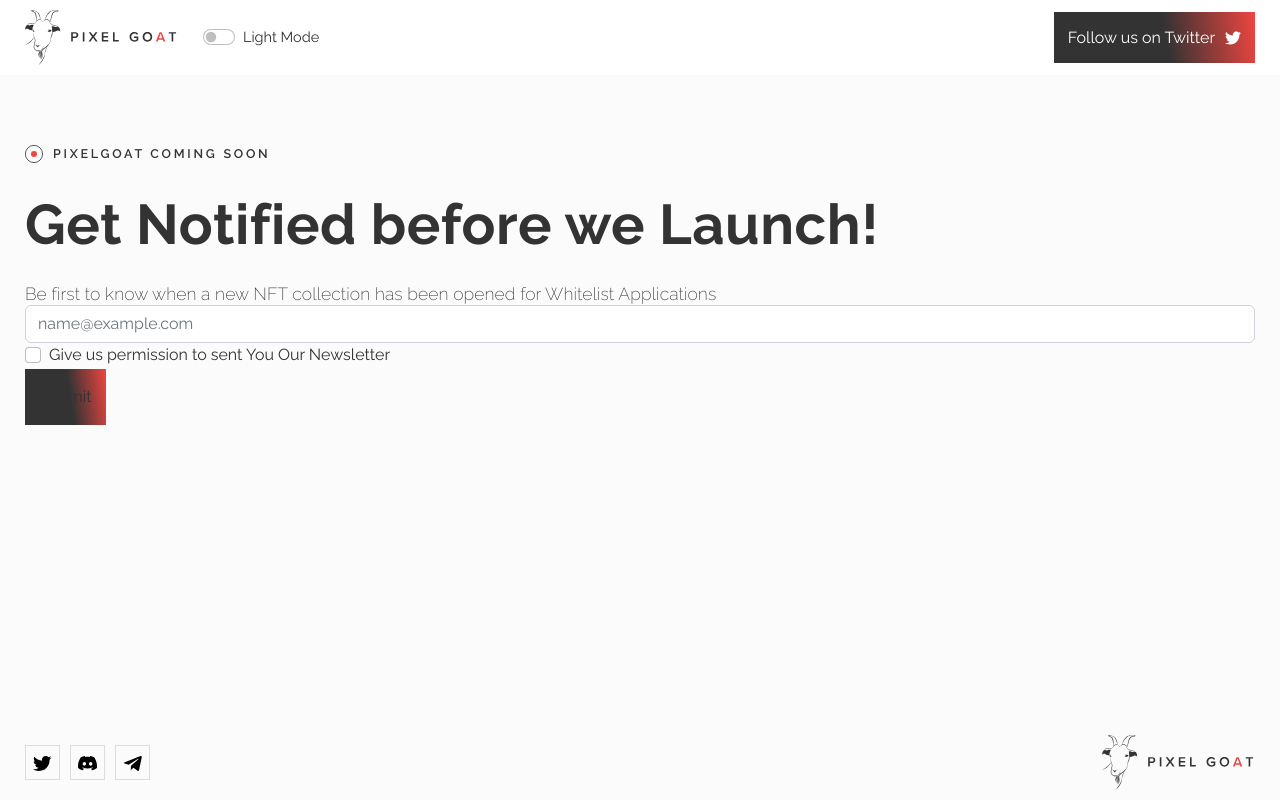
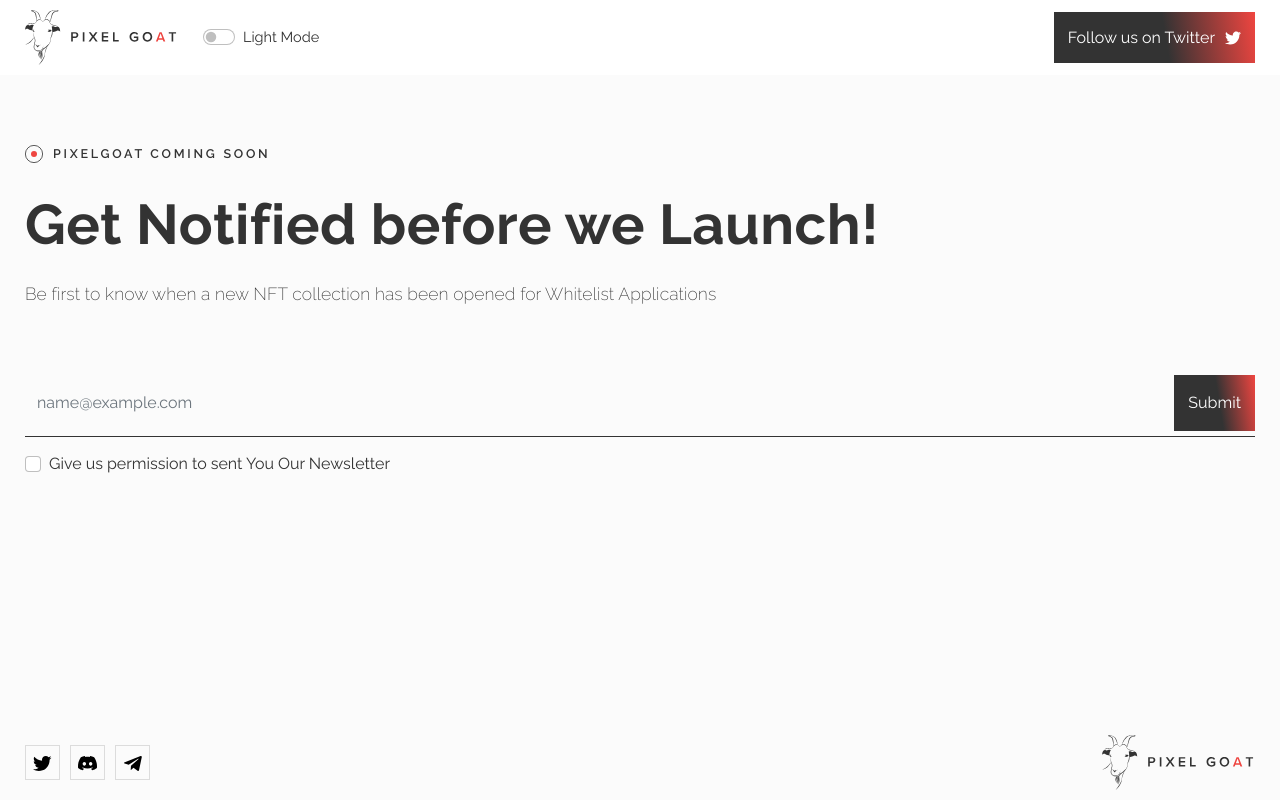
Before and after one commit to TristanVarewijck/pixelgoat-soon, a React (Create React App) app: page / in a window 1280 px wide. Built offline with nearby package versions, Linux system fonts and the light colour scheme.

Commit message:
added context provider correct way

```diff
--- a/src/App.jsx
+++ b/src/App.jsx
@@ -1,23 +1,25 @@
-import { useState } from "react";
+import { useState, createContext } from "react";
 import "./scss/App.scss";
 
 // components
 import Header from "./components/Header";
 import Footer from "./components/Footer";
 import Hero from "./components/Hero";
+export const DarkTheme = createContext(null);
 
 function App() {
   const [darkMode, setDarkMode] = useState(false);
-
   function darkModeToggler() {
     setDarkMode((prevState) => !prevState);
   }
 
   return (
-    <div className={`App ${darkMode ? "darkmode" : ""}`}>
-      <Header darkMode={darkMode} darkModeHandler={darkModeToggler} />
-      <Hero darkMode={darkMode} />
-      <Footer darkMode={darkMode} />
+    <div className={`App ${darkMode ? "darkmode" : "lightmode"}`}>
+      <DarkTheme.Provider value={darkMode}>
+        <Header darkModeHandler={darkModeToggler} />
+        <Hero />
+        <Footer />
+      </DarkTheme.Provider>
     </div>
   );
 }
--- a/src/components/Footer/index.jsx
+++ b/src/components/Footer/index.jsx
@@ -1,6 +1,10 @@
+import { useContext } from "react";
+
 import "./Footer.scss";
+import { DarkTheme } from "../../App";
 
-function Footer(props) {
+function Footer() {
+  const darkMode = useContext(DarkTheme);
   const socialLinks = {
     twitterLink: "https://twitter.com/pixelgoatxyz",
     discordLink: "",
@@ -8,12 +12,12 @@ function Footer(props) {
   };
 
   return (
-    <footer className={`footer ${props.darkMode ? "darkmode" : ""}`}>
+    <footer className={`footer ${darkMode ? "darkmode" : ""}`}>
       <ul className="social-links">
         <li>
           <a href={socialLinks.twitterLink} rel="noreferrer" target="_blank">
             <img
-              src={`/assets/twitter${props.darkMode ? "-white" : ""}.svg`}
+              src={`/assets/twitter${darkMode ? "-white" : ""}.svg`}
               alt="twitter icon"
             />
           </a>
@@ -21,7 +25,7 @@ function Footer(props) {
         <li>
           <a href={socialLinks.discordLink} rel="noreferrer" target="_blank">
             <img
-              src={`/assets/discord${props.darkMode ? "-white" : ""}.svg`}
+              src={`/assets/discord${darkMode ? "-white" : ""}.svg`}
               alt="discord icon"
             />
           </a>
@@ -29,14 +33,14 @@ function Footer(props) {
         <li>
           <a href={socialLinks.telegramLink} rel="noreferrer" target="_blank">
             <img
-              src={`/assets/telegram${props.darkMode ? "-white" : ""}.svg`}
+              src={`/assets/telegram${darkMode ? "-white" : ""}.svg`}
               alt="telegram icon"
             />
           </a>
         </li>
       </ul>
       <img
-        src={`/assets/logo${props.darkMode ? "-white" : ""}.svg`}
+        src={`/assets/logo${darkMode ? "-white" : ""}.svg`}
         alt="pixelgoat logo"
       />
     </footer>
--- a/src/components/Header/index.jsx
+++ b/src/components/Header/index.jsx
@@ -1,22 +1,21 @@
+import { useContext } from "react";
 import "./Header.scss";
-
 import Link from "../Link";
 import Switch from "../Switch";
+import { DarkTheme } from "../../App";
 
-function Header(props) {
+function Header({ darkModeHandler }) {
+  const darkMode = useContext(DarkTheme);
   return (
-    <header className={`header ${props.darkMode ? "darkmode" : ""}`}>
+    <header className={`header ${darkMode ? "darkmode" : ""}`}>
       <nav>
         <ul>
           <li>
             <img
-              src={`/assets/logo${props.darkMode ? "-white" : ""}.svg`}
+              src={`/assets/logo${darkMode ? "-white" : ""}.svg`}
               alt="Pixelgoat logo"
             />
-            <Switch
-              darkMode={props.darkMode}
-              darkModeHandler={props.darkModeHandler}
-            />
+            <Switch darkMode={darkMode} darkModeHandler={darkModeHandler} />
           </li>
           <li>
             <Link
--- a/src/components/Hero/index.jsx
+++ b/src/components/Hero/index.jsx
@@ -1,23 +1,24 @@
+import { useContext } from "react";
 import "./Hero.scss";
+import Subscribe from "../Subscribe";
+import { DarkTheme } from "../../App";
 
-import Subscribe from "../Subscribe";
-
-function Hero(props) {
+function Hero() {
+  const darkMode = useContext(DarkTheme);
   return (
-    <div className={`hero ${props.darkMode ? "darkmode" : ""}`}>
+    <div className={`hero ${darkMode ? "darkmode" : ""}`}>
       <small>
         <img
-          src={`/assets/bulletpoint${props.darkMode ? "-white" : ""}.svg`}
+          src={`/assets/bulletpoint${darkMode ? "-white" : ""}.svg`}
           alt="bulletpoint icon"
         />
         Pixelgoat Coming soon
       </small>
-      <h1>Get Notified before we Launch!</h1>
+      <h1 className="h1">Get Notified before we Launch!</h1>
       <h4>
         Be first to know when a new NFT collection has been opened for Whitelist
         Applications
       </h4>
-
       <Subscribe />
     </div>
   );
--- a/src/components/Subscribe/Subscribe.scss
+++ b/src/components/Subscribe/Subscribe.scss
@@ -0,0 +1,37 @@
+@import "../../scss/variables";
+.subscribe {
+    margin-top: 70px;
+
+    .input-group {
+        border-bottom: 1px solid $text-color;
+        padding-bottom: 5px;
+        margin-bottom: 15px;
+
+        input[type="email"] {
+            border: none;
+            border-radius: 0px;
+            background: none;
+        }
+    }
+
+    button {
+        color: white;
+    }
+}
+
+.darkmode {
+    .input-group {
+        border-bottom: 1px solid $bg-color-2;
+    }
+
+    input:placeholder {
+        color: green;
+    }
+
+    .form-check {
+        label {
+            color: $bg-color-2;
+            opacity: 0.65;
+        }
+    }
+}
--- a/src/components/Subscribe/index.jsx
+++ b/src/components/Subscribe/index.jsx
@@ -1,9 +1,11 @@
-import { useState } from "react";
+import { useState, useContext } from "react";
 import "./Subscribe.scss";
 import "../Link/Link.scss";
 import Form from "react-bootstrap/Form";
+import { DarkTheme } from "../../App";
 
 function Subscribe(props) {
+  const darkMode = useContext(DarkTheme);
   const [formData, setFormData] = useState({
     email: "",
     check: "",
@@ -21,11 +23,11 @@ function Subscribe(props) {
 
   function submitHandler(e) {
     e.preventDefault();
-    console.log("submitted");
   }
 
   return (
-    <Form>
+    <Form className="subscribe">
+      <Form.Group className="input-group">
         <Form.Control
           type="email"
           placeholder="name@example.com"
@@ -34,6 +36,15 @@ function Subscribe(props) {
           value={formData.email}
           required
         />
+
+        <button
+          className={`submit --primary ${props.hasIcon ? "--icon" : ""}`}
+          onClick={submitHandler}
+        >
+          Submit
+        </button>
+      </Form.Group>
+
       <Form.Check
         type="checkbox"
         label="Give us permission to sent You Our Newsletter"
@@ -42,12 +53,6 @@ function Subscribe(props) {
         value={formData.email}
         required
       />
-      <button
-        className={`submit --primary ${props.hasIcon ? "--icon" : ""}`}
-        onClick={submitHandler}
-      >
-        Submit
-      </button>
     </Form>
   );
 }
--- a/src/components/Switch/index.jsx
+++ b/src/components/Switch/index.jsx
@@ -1,15 +1,18 @@
+import { useContext } from "react";
 import Form from "react-bootstrap/Form";
 import "./Switch.scss";
+import { DarkTheme } from "../../App";
 
-function SwitchExample(props) {
+function SwitchExample({ darkModeHandler }) {
+  const darkMode = useContext(DarkTheme);
   return (
     <Form className="switch-container">
       <Form.Check
         type="switch"
         id="custom-switch"
         name="darkmode"
-        onChange={props.darkModeHandler}
-        label={props.darkMode ? "Dark Mode" : "Light Mode"}
+        onChange={darkModeHandler}
+        label={darkMode ? "Dark Mode" : "Light Mode"}
       />
     </Form>
   );
```
Lines whose indentation alone changed are shown as unchanged.
